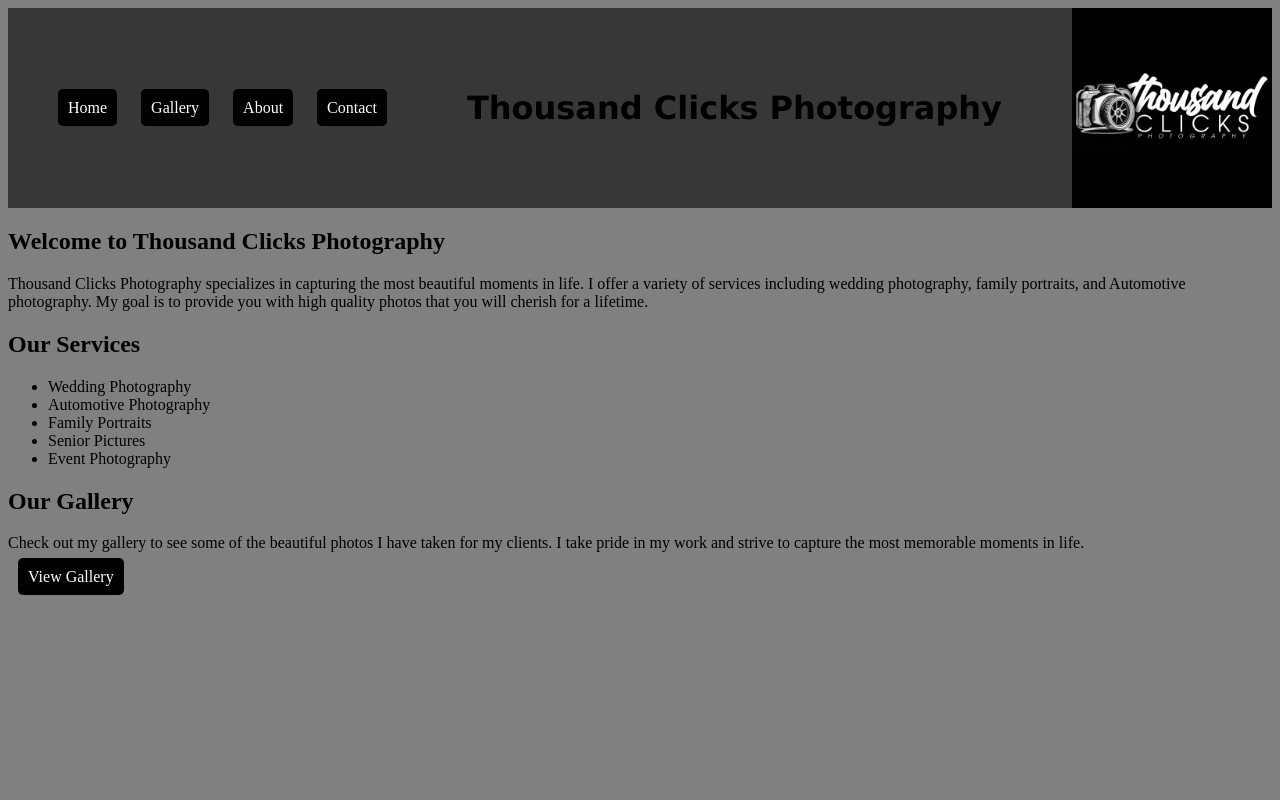
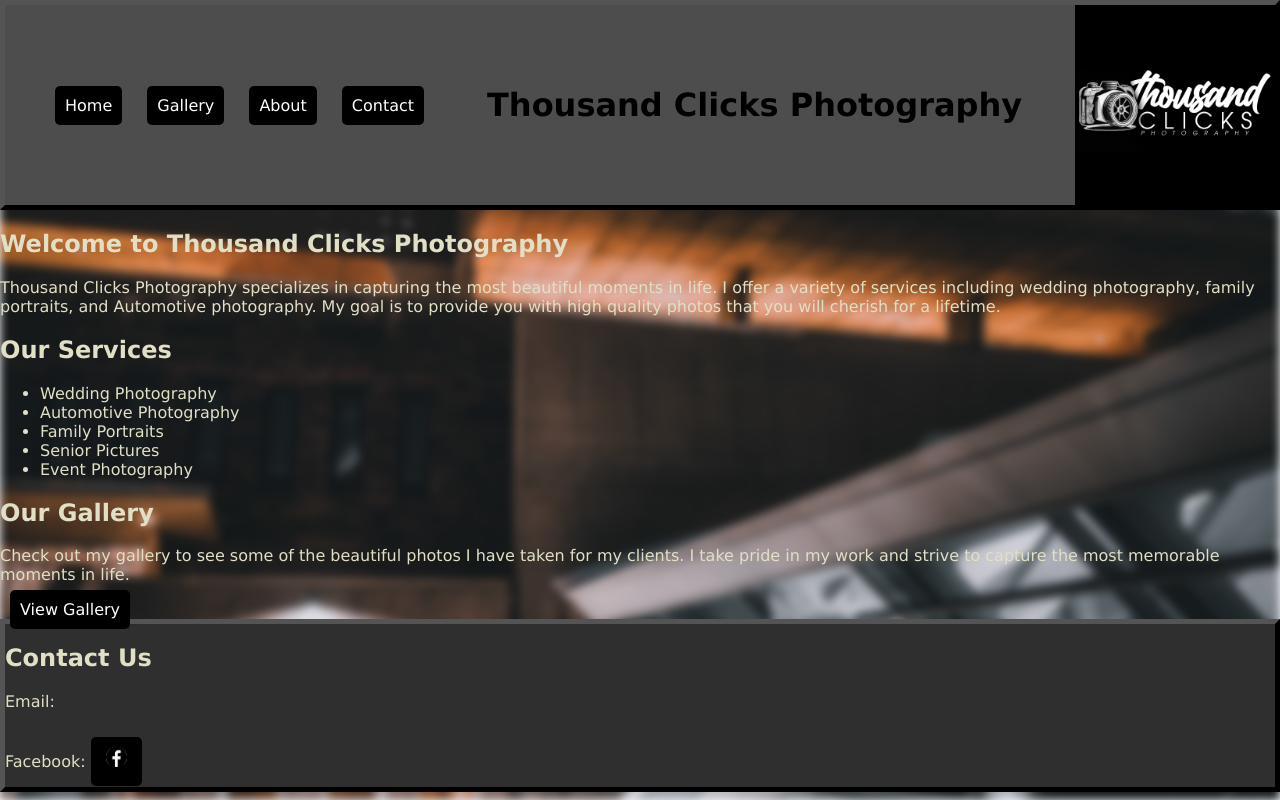
Before and after one commit to millezo326/thousand-clicks, a plain HTML site: page index.html in a window 1280 px wide. Drawn offline with Linux system fonts and the light colour scheme.

Commit message:
added images and css

```diff
--- /dev/null
+++ b/assets/styles/contact.css
@@ -0,0 +1,130 @@
+/* Remove the $teal variable declaration */
+
+@import url('https://fonts.googleapis.com/css?family=Montserrat:400,800');
+
+* {
+  box-sizing:border-box;
+  margin:0;
+}
+
+body {
+	background: linear-gradient(90deg, #BE8CEF 0%, rgba(61, 46, 232, 0.83) 100%);
+	display: flex;
+	justify-content: center;
+	align-items: center;
+	flex-direction: column;
+	font-family: 'Montserrat', sans-serif;
+  font-size:10px;
+	height: 100vh;
+	margin: -20px 0 50px;
+}
+
+.container {
+  background-color: #ffffff;
+	border-radius: 5px;
+  	box-shadow: 0 14px 28px rgba(0,0,0,0.25),
+			0 10px 10px rgba(0,0,0,0.22);
+	position: relative;
+	overflow: hidden;
+	width: 768px;
+	max-width: 100%;
+	min-height: 480px;
+  min-width:370px;
+}
+
+h2 {
+  font-size:2rem;
+  margin-bottom:1rem;
+}
+.form-container {
+  display:flex;
+}
+
+.left-container {
+  flex:1;
+  height:480px;
+  background-color:#008080;
+}
+.right-container {
+  display:flex;
+  flex:1;
+  height:460px;
+  background-color: #ffffff;
+  justify-content:center;
+  align-items:center;
+}
+
+.left-container {
+  display:flex;
+  flex:1;
+  height:480px;
+  justify-content:center;
+  align-items:center;
+    color:#ffffff;
+}
+
+.left-container p {
+  font-size:0.9rem;
+}
+
+.right-inner-container {
+  width:70%;
+  height:80%;
+  text-align:center;
+}
+
+.left-inner-container {
+  height:50%;
+  width:80%;
+  text-align:center;
+  line-height:22px;
+}
+
+input, textarea {
+	background-color: #eee;
+	border: none;
+	padding: 12px 15px;
+	margin: 8px 0;
+	width: 100%;
+  font-size:0.8rem;
+}
+
+input:focus, textarea:focus{
+  outline:1px solid #00b4cf;
+}
+
+button {
+	border-radius: 20px;
+	border: 1px solid #00b4cf;
+	background-color: #00b4cf;
+	color: #FFFFFF;
+	font-size: 12px;
+	font-weight: bold;
+	padding: 12px 45px;
+	letter-spacing: 1px;
+	text-transform: uppercase;
+	transition: transform 80ms ease-in;
+  cursor:pointer;
+}
+
+button:hover {
+  opacity:0.7;
+}
+@media only screen and (max-width: 600px) {
+  .left-container{
+    display: none;
+  }
+  .lg-view {
+    display:none;
+  }
+}
+
+@media only screen and (min-width: 600px) {
+  .sm-view {
+    display:none;
+  }
+}
+
+form p {
+  text-align:left;
+}
--- a/assets/styles/styles.css
+++ b/assets/styles/styles.css
@@ -1,13 +1,14 @@
 html {
-    background-color: gray;
+    font-family: Verdana, Geneva, Tahoma, sans-serif;
+    scroll-behavior: smooth;
 }
 
 #header {
-    background-color: rgb(55, 55, 55);
+    background-color: rgb(77, 77, 77);
     display: flex;
     justify-content: space-between;
     align-items: center;
-    width: 100%;
+    border: rgb(0, 0, 0) 5px outset;
 }
 
 h1 {
@@ -23,3 +24,48 @@ h1 {
     text-decoration: none;
     margin: 10px;
 }
+
+/* add a background image and blur it */
+.background {
+    background: url(../images/background.jpg) no-repeat center center fixed;
+    -webkit-filter: blur(5px);
+    -moz-filter: blur(5px);
+    -o-filter: blur(5px);
+    -ms-filter: blur(5px);
+    filter: blur(5px);
+    position: fixed;
+    width: 100%;
+    height: 100%;
+    top: 0;
+    left: 0;
+    z-index: -1;
+  }
+
+footer {
+    background-color: rgb(47, 47, 47);
+    display: flex;
+    justify-content: space-between;
+    align-items: center;
+    border: rgb(0, 0, 0) 5px outset;
+}
+
+#button1 {
+    background-color: rgb(0, 0, 0);
+    color: white;
+    border-radius: 5px;
+    text-decoration: none;
+    padding: 15px;
+}
+
+#black-facebook {
+    border-radius: 50px;
+    text-decoration: none;
+    margin-top: 20px;
+}
+
+body {
+    color: rgb(225, 223, 197);
+    margin: 0;
+    padding: 0;
+    font-family: Verdana, Geneva, Tahoma, sans-serif;
+}
--- a/index.html
+++ b/index.html
@@ -13,7 +13,7 @@
                 <a id="button" href="index.html">Home</a>
                 <a id="button" href="gallery.html">Gallery</a>
                 <a id="button" href="about.html">About</a>
-                <a id="button" href="contact.html">Contact</a>
+                <a id="button" href="#contact">Contact</a>
             </ul>
         </nav>
         <h1>Thousand Clicks Photography</h1>
@@ -21,6 +21,7 @@
     </header>
 
     <main>
+        <div class="background"></div>
         <section>
             <h2>Welcome to Thousand Clicks Photography</h2>
             <p>Thousand Clicks Photography specializes in capturing the most beautiful moments in life. I offer a variety of services including wedding photography, family portraits, and Automotive photography. My goal is to provide you with high quality photos that you will cherish for a lifetime.</p>
@@ -42,4 +43,10 @@
         </section>
     </main>
 </body>
+<footer>
+    <div id="contact">
+        <h2>Contact Us</h2>
+        <p>Email:</p>
+        <p>Facebook: <a id="button1" href="https://www.facebook.com/thousandclicksmke"> <img id="black-facebook" src="assets/images/black-facebook.jpeg" height="20px"></a> </p>
+</footer>
 </html>
```
Also changed, not shown: contact.html (added, +39 -0 lines), assets/images/background.jpg (added), assets/images/black-facebook.jpeg (added), assets/images/download.png (added).
